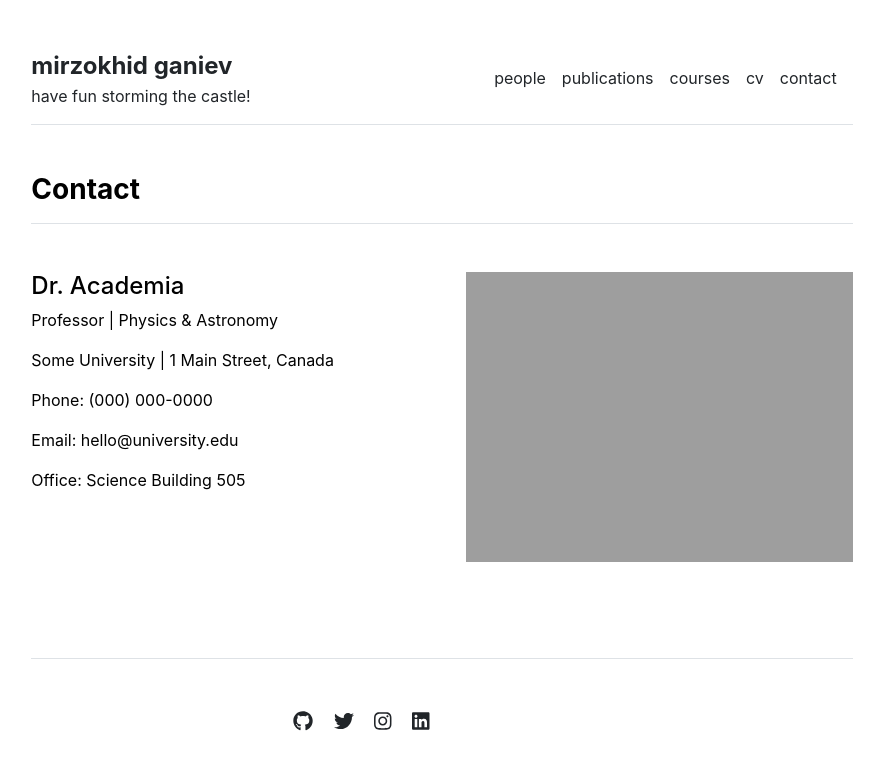
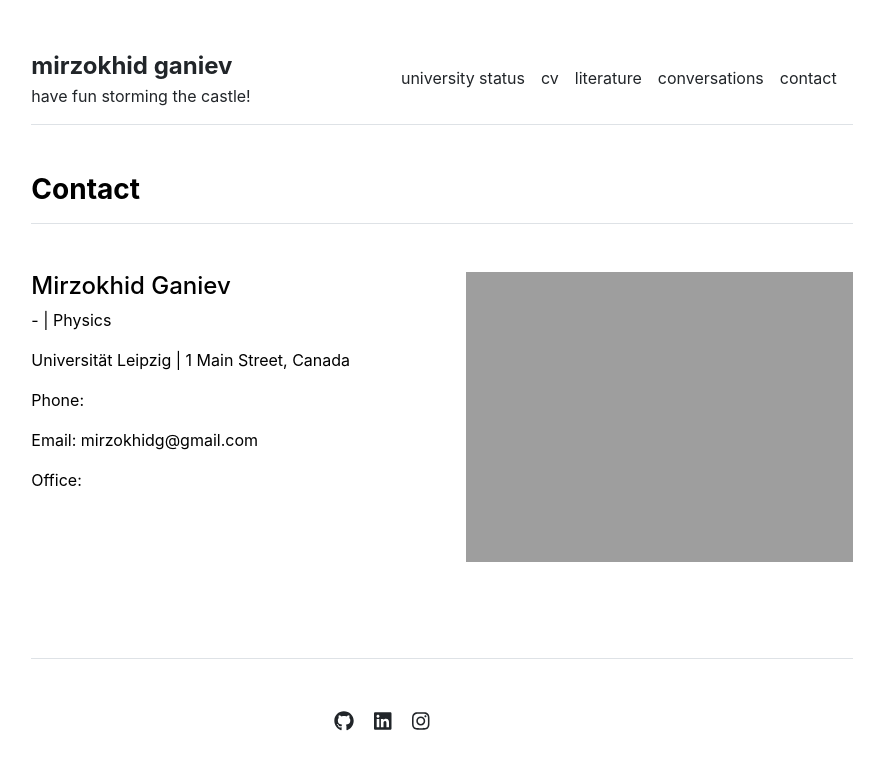
Before and after one commit to Mirzokhid/mirzokhid.github.io, a Jekyll site: the page built from contact.md, in a window 1280 px wide. Shown: the top 770 px of the page, without its empty margins (198-1082 px from the left). Built offline with Jekyll 4.4.1, drawn with Linux system fonts in a browser that asks for light colours.

Commit message:
Update settings.yml

```diff
--- a/_data/settings.yml
+++ b/_data/settings.yml
@@ -1,8 +1,8 @@
 menu:
-- {name: 'people', url: '/people'}
-- {name: 'publications', url: '/publications'}
-- {name: 'courses', url: '/courses'}
-- {name: 'cv', url: '/cv'}
+- {name: 'university status', url: '/people'}
+- {name: 'cv', url: '/publications'}
+- {name: 'literature', url: '/courses'}
+- {name: 'conversations', url: '/cv'}
 - {name: 'contact', url: '/contact'}
 
 people:
@@ -16,10 +16,9 @@ courses:
 - {name: 'Stellar Structures', url: 'stellar-structures'}
 
 social:
-- {icon: 'github', link: 'https://github.com/LeNPaul'}
-- {icon: 'twitter', link: 'https://twitter.com/paululele'}
-- {icon: 'instagram', link: 'https://instagram.com/paululele'}
-- {icon: 'linkedin', link: 'https://linkedin.com/in/lenpaul'}
+- {icon: 'github', link: 'https://github.com/Mirzokhid'}
+- {icon: 'linkedin', link: 'www.linkedin.com/in/mirzokhid-ganiev-8b7454289'}
+- {icon: 'instagram', link: 'https://www.instagram.com/trainsisbetter/'}
 
 contacts:
-- {name: 'Dr. Academia', title: 'Professor', department: 'Physics & Astronomy', institution: 'Some University', institution_address: '1 Main Street, Canada', phone: '(000) 000-0000', email: 'hello@university.edu', office: 'Science Building 505', image: 'assets/img/contact.jpg'}
+- {name: 'Mirzokhid Ganiev', title: '-', department: 'Physics', institution: 'Universität Leipzig', institution_address: '1 Main Street, Canada', phone: '', email: 'mirzokhidg@gmail.com', office: '', image: 'assets/img/contact.jpg'}
```
